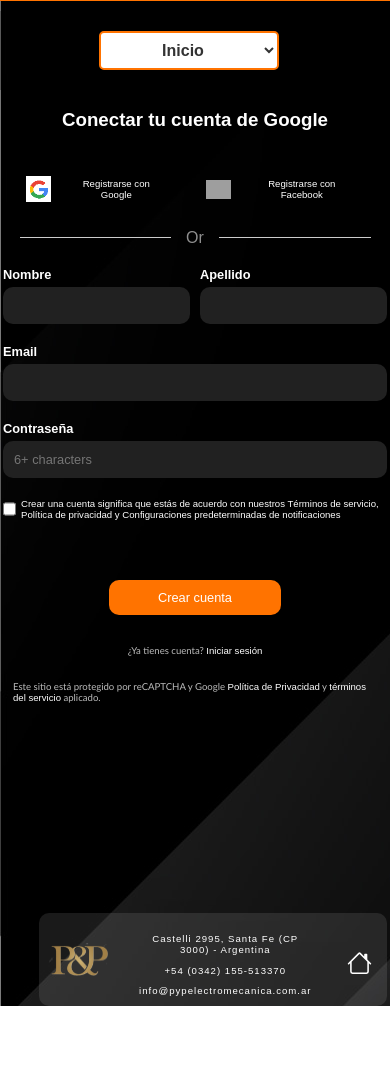
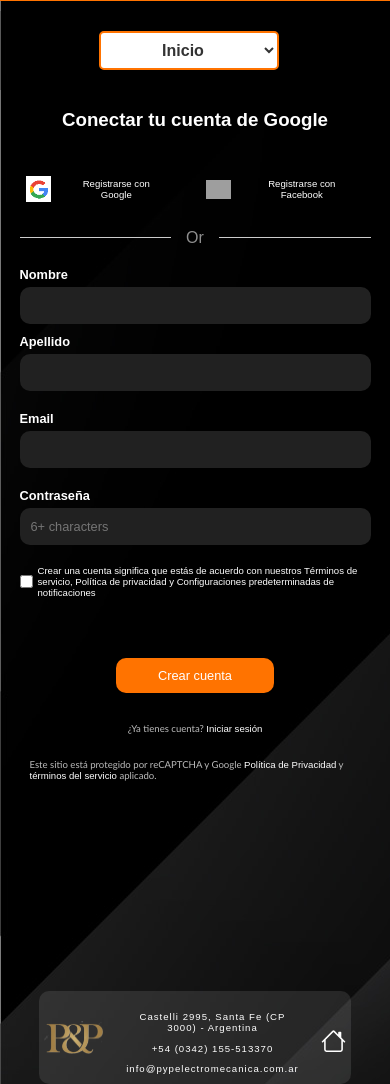
Before and after one commit to pcristian08/proyecto-coderhouse, a website: page page/contacto.html in a window 390 px wide. Shown: the part 222-1306 px from the top of the page. Before the commit the page ends 1228 px from the top, so only its background shows below. Drawn offline with nearby package versions, Linux system fonts and the light colour scheme; grey boxes are pictures that could not be loaded.

Commit message:
Correccion de responsive contactos

```diff
--- a/estiloSass/page/estiloContacto.scss
+++ b/estiloSass/page/estiloContacto.scss
@@ -16,11 +16,9 @@ h3 {
     align-items: center;
     justify-content: center;
     gap: 20px;
-    width: 450px;
 }
 
 .buttons {
-    align-self: flex-start;
     display: flex;
     gap: 20px;
 }
@@ -211,6 +209,7 @@ label {
 @media (max-width: 480px) {
     iframe {
         height: 150px;
+        width: 100%;
     }
 
     .buttons {
@@ -252,6 +251,8 @@ label {
     }
 
     .section-inputs {
+        display: flex;
+        flex-direction: column;
         input {
             font-size: 0.8rem;
         }
@@ -287,7 +288,7 @@ label {
     }
 
     #name {
-        padding-left: 10px;
+        padding-left: 0px;
     }
 
     .contactarse {
@@ -306,11 +307,13 @@ label {
     }
 
     .logoEmpresa {
-        padding: 0px 20px 0px 10px;
+        padding-right: 10px;
+        padding-left: 5px;
     }
 
     .home {
-        padding: 0px 15px 0px 25px;
+        padding-left: 10px;
+        padding-right: 5px;
         a{
             svg {
                 margin-top: 25px;
--- a/estiloSass/page/estiloEmpresa.scss
+++ b/estiloSass/page/estiloEmpresa.scss
@@ -13,7 +13,6 @@
     text-align: justify;
     padding: 5px 25px;
     border-radius: 5px;
-    max-width: 100vw;
 }
 
 .imagenLocal {
--- a/estiloSass/page/estiloProducto.scss
+++ b/estiloSass/page/estiloProducto.scss
@@ -1,5 +1,4 @@
 @import url('https://fonts.googleapis.com/css2?family=Quicksand:wght@300&display=swap');
-@import "/estilos/estilo.css";
 
 $naranja: rgb(255, 115, 0);
 
```
Also changed, not shown: estilos/estiloContacto.css, estilos/estiloEmpresa.css, estilos/estiloProducto.css, 3 other files.
